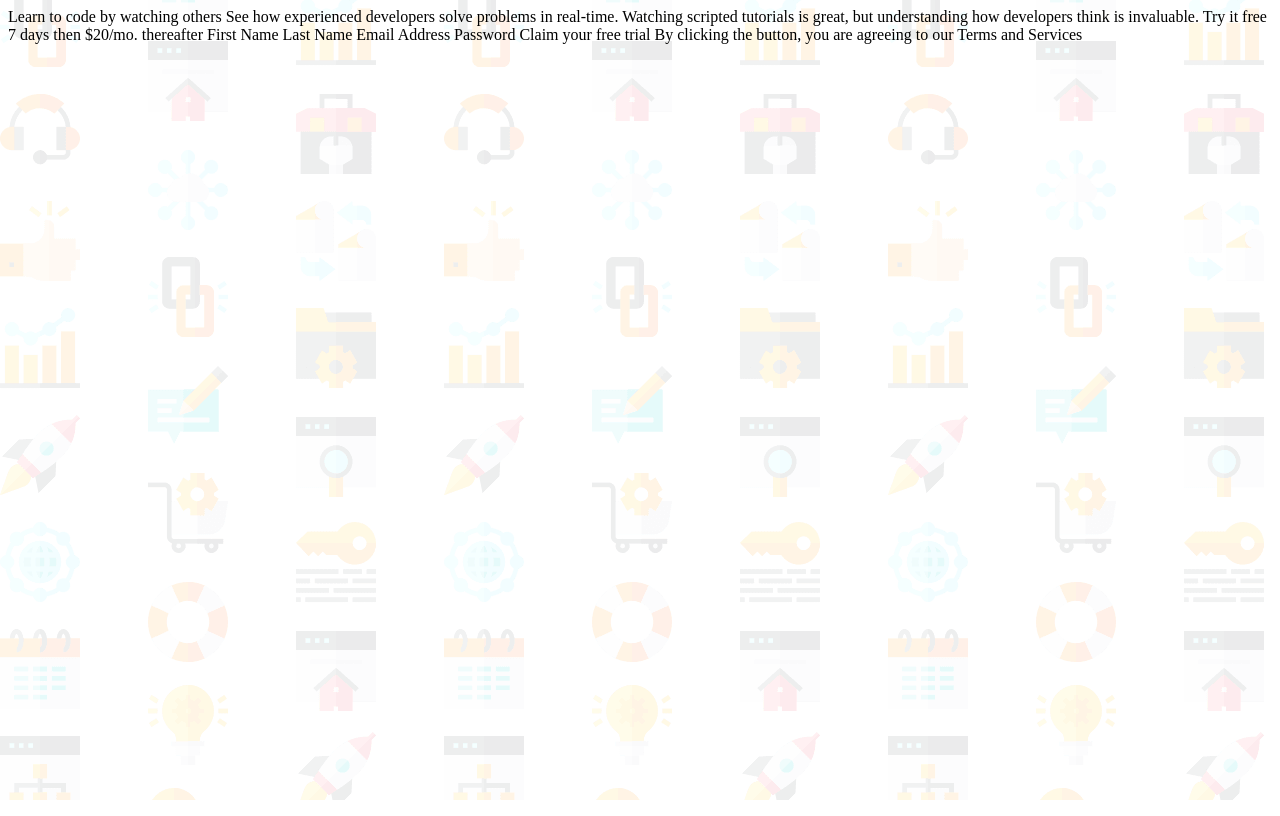
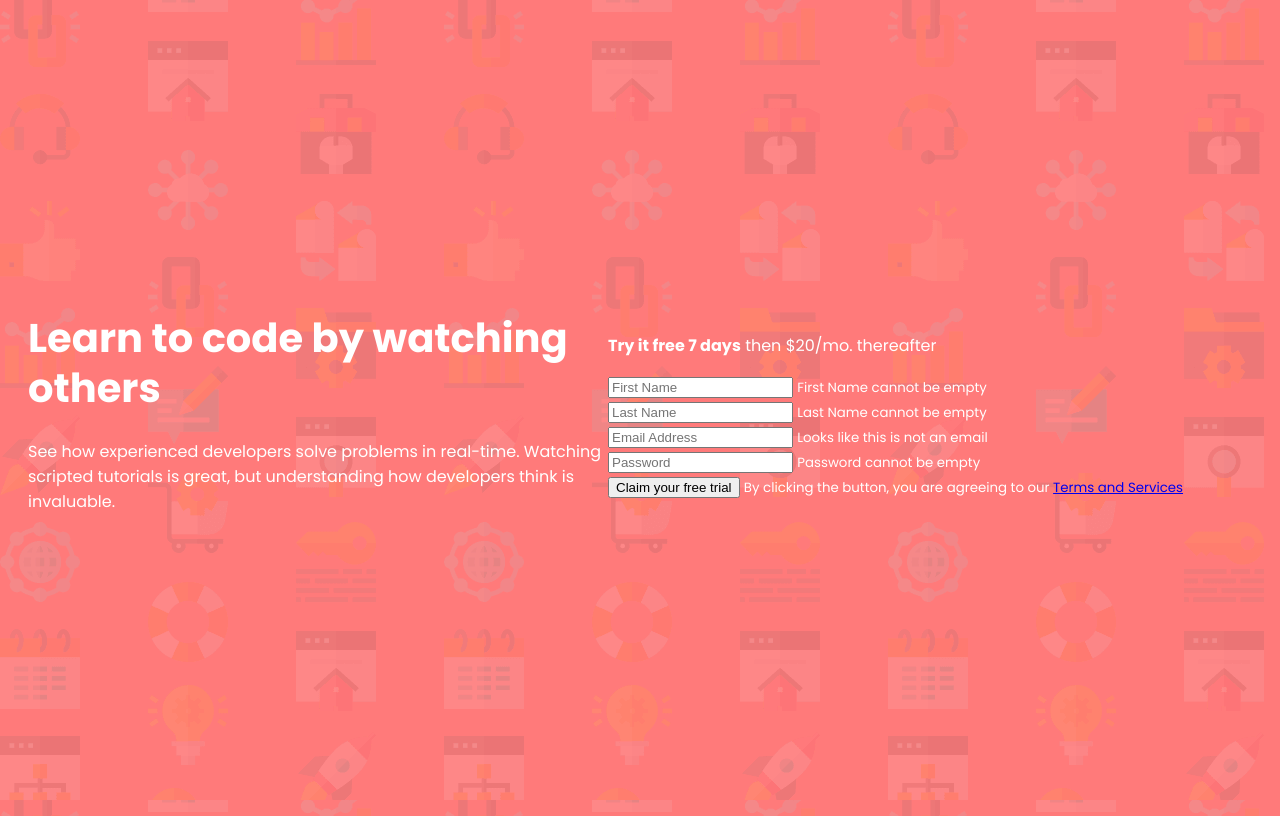
Before and after one commit to gmmoose20/intro-component-with-signup-form-master, a plain HTML site: page index.html in a window 1280 px wide. Drawn offline with Linux system fonts and the light colour scheme.

Commit message:
finished markup for index.html and added few styles in style.css

```diff
--- a/index.html
+++ b/index.html
@@ -9,7 +9,7 @@
   <link rel="icon" type="image/png" sizes="32x32" href="./images/favicon-32x32.png">
 
   <!-- CSS -->
-  <link rel="stylesheet" href="./css/main.css">
+  <link rel="stylesheet" href="style.css">
 
   <title>Frontend Mentor | Intro component with sign up form</title>
 
@@ -29,21 +29,62 @@
 
 <body>
 
-  Learn to code by watching others
+  <div class="container">
+    <div>
+      <h1>
+        Learn to code by watching others
+      </h1>
 
-  See how experienced developers solve problems in real-time. Watching scripted tutorials is great,
-  but understanding how developers think is invaluable.
+      <p>
+        See how experienced developers solve problems in real-time. Watching scripted tutorials is great,
+        but understanding how developers think is invaluable.
+      </p>
+    </div>
 
-  Try it free 7 days then $20/mo. thereafter
+    <div>
+      <div class="box box-blue">
+        <p>
+          <strong>Try it free 7 days</strong> then $20/mo. thereafter
+        </p>
+      </div>
 
-  First Name
-  Last Name
-  Email Address
-  Password
+      <form class="box">
+        <div class="form-control">
+          <input type="text" id="firstname" placeholder="First Name">
+          <small>
+            First Name cannot be empty
+          </small>
+        </div>
+        <div class="form-control">
+          <input type="text" id="lastname" placeholder="Last Name">
+          <small>
+            Last Name cannot be empty
+          </small>
+        </div>
+        <div class="form-control">
+          <input type="email" id="email" placeholder="Email Address">
+          <small>
+            Looks like this is not an email
+          </small>
+          <!-- <small>
+            Email is not vaild
+          </small> -->
+        </div>
+        <div class="form-control">
+          <input type="password" id="password" placeholder="Password">
+          <small>
+            Password cannot be empty
+          </small>
+        </div>
 
-  Claim your free trial
+        <button>Claim your free trial</button>
+        <small>
+          By clicking the button, you are agreeing to our <a href="#">Terms and Services</a>
+        </small>
+      </form>
+    </div>
+  </div>
 
-  By clicking the button, you are agreeing to our Terms and Services
 
   <!-- <footer>
     <p class="attribution">
--- a/style.css
+++ b/style.css
@@ -1,3 +1,32 @@
+@import url('https://fonts.googleapis.com/css2?family=Poppins:wght@400;500;600;700&display=swap');
+
+* {
+  box-sizing: border-box;
+}
+
 body {
-  background: url("/images/bg-intro-desktop.png") ;
+  background: hsl(0, 100%, 74%) url("/images/bg-intro-desktop.png");
+  color: #ffffff;
+  font-family: 'Poppins', sans-serif;
 }
+
+/* Container for the boxes */
+.container {
+  display: flex;
+  align-items: center;
+  justify-content: center;
+  flex-wrap: wrap;
+
+  max-width: 1200px;
+  min-height: 100vh;
+  padding: 20px;
+}
+
+.container>div {
+  flex: 1;
+}
+
+h1 {
+  font-size: 40px;
+  line-height: 50px;
+}
```
